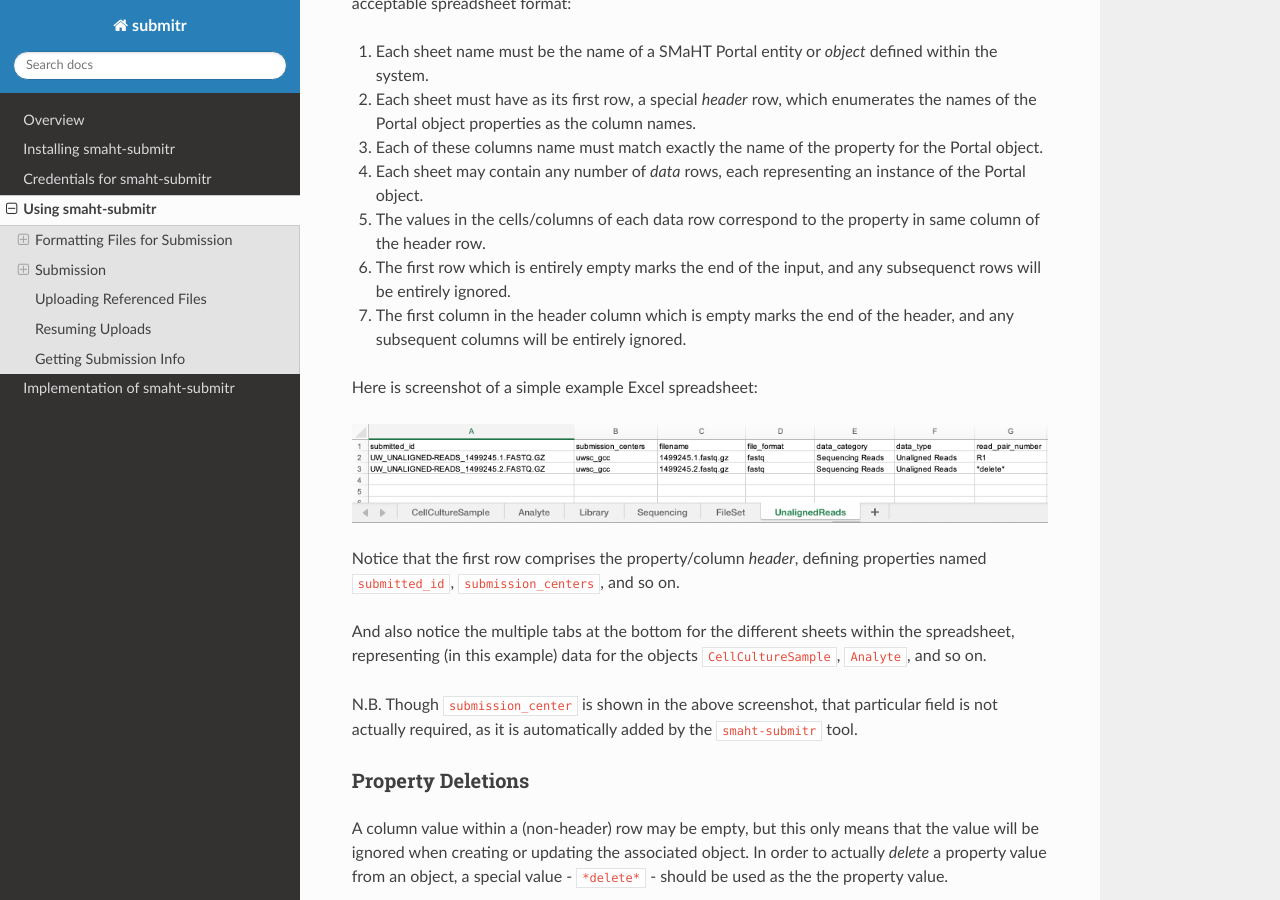
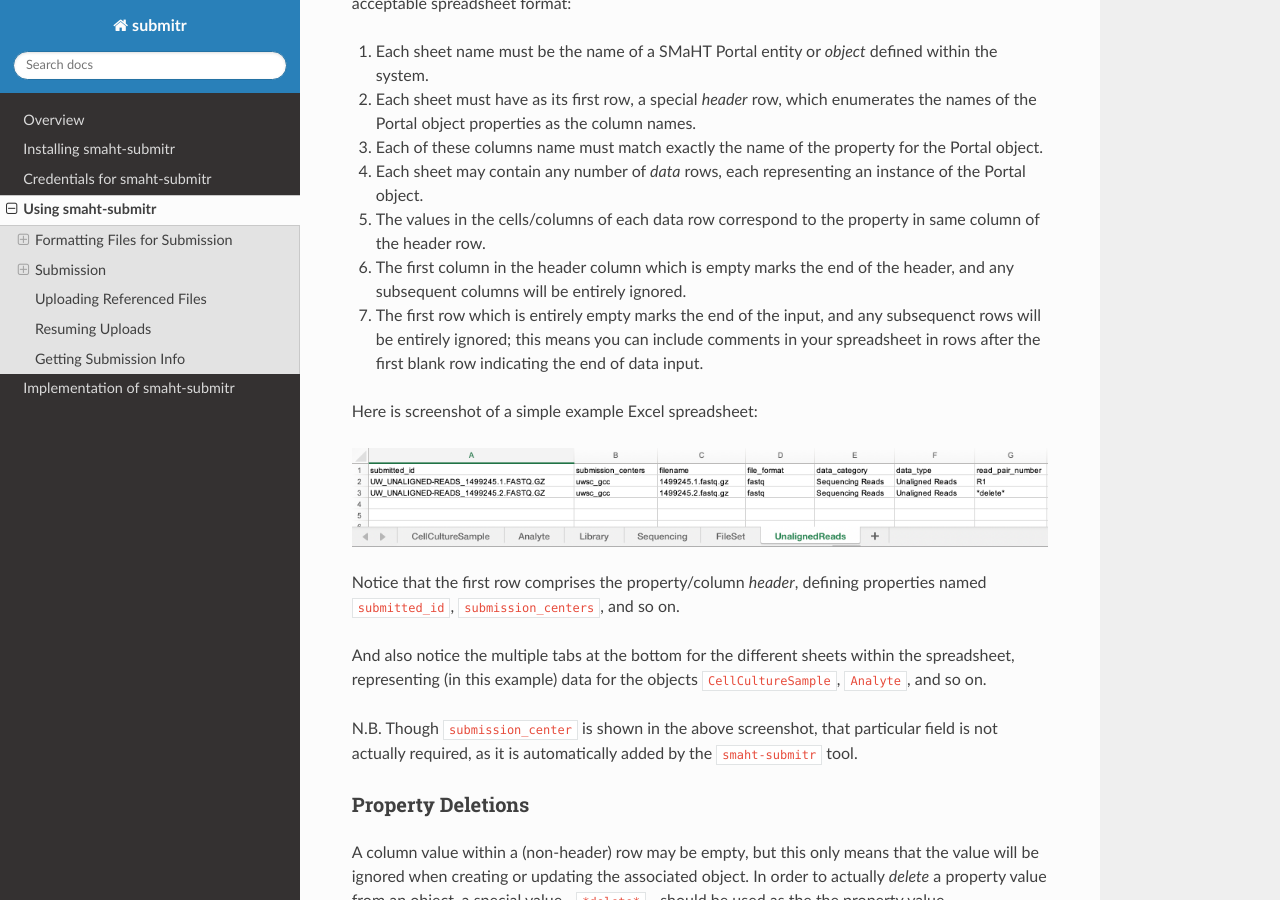
Before and after one commit to smaht-dac/submitr, a Sphinx documentation site: the page built from docs/source/usage.rst, in a window 1280 px wide and 900 px high, scrolled down 443 px. Built offline with Sphinx 7.4.7 and the Read the Docs theme 2.0.0, drawn with Linux system fonts in a browser that asks for light colours.

Commit message:
documentation

```diff
--- a/docs/source/usage.rst
+++ b/docs/source/usage.rst
@@ -23,8 +23,9 @@ Note these important aspects of the acceptable spreadsheet format:
 #. Each of these columns name must match exactly the name of the property for the Portal object.
 #. Each sheet may contain any number of `data` rows, each representing an instance of the Portal object.
 #. The values in the cells/columns of each data row correspond to the property in same column of the header row.
-#. The first row which is entirely empty marks the end of the input, and any subsequenct rows will be entirely ignored.
 #. The first column in the header column which is empty marks the end of the header, and any subsequent columns will be entirely ignored.
+#. The first row which is entirely empty marks the end of the input, and any subsequenct rows will be entirely ignored;
+   this means you can include comments in your spreadsheet in rows after the first blank row indicating the end of data input.
 
 Here is screenshot of a simple example Excel spreadsheet:
 
```
